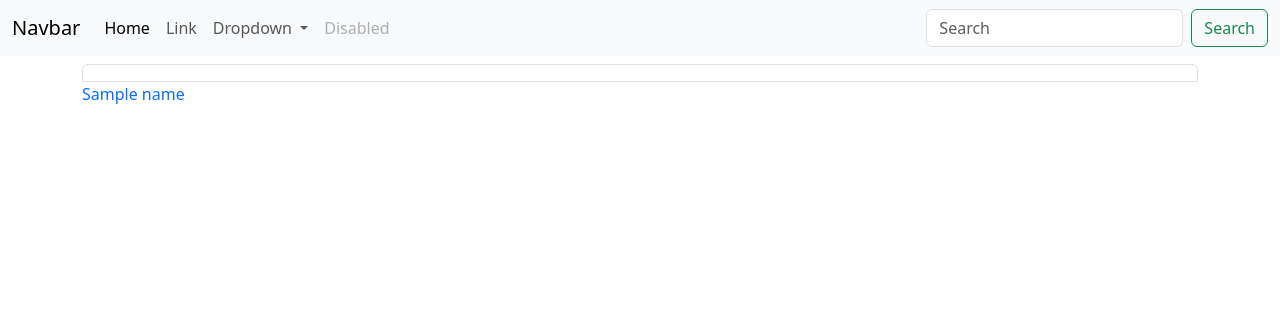
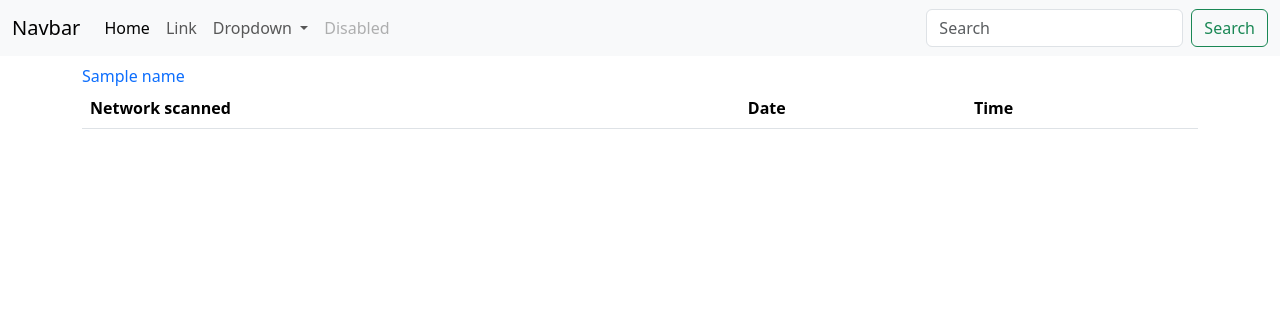
Before and after one commit to ctrlx-project/ctrl-x, a Python web app: template app/templates/report_list.html in a window 1280 px wide. Shown: the top 316 px of the page. Run offline with Jinja, Linux system fonts and the light colour scheme; the template is opened without the code that fills it: most values are stand-ins (such as "Sample title", 1, 10 or a date in 2020); lists and menus that the app fills with data are empty.

Commit message:
add table to report_list.html

```diff
--- a/app/templates/report_list.html
+++ b/app/templates/report_list.html
@@ -6,14 +6,23 @@ Report
 
 {% block body %}
 <div class="container">
-    <ul class="list-group">
+    <table class="table">
+        <thead>
+            <tr>
+              <th scope="col">Network scanned</th>
+              <th scope="col">Date</th>
+              <th scope="col">Time</th>
+            </tr>
+          </thead>
+          <tbody>
             {% for name in report_names%}
-    <li class="list-group-item"></li>
+            <li class="list-group-item">
             <a class="link-offset-2 link-offset-3-hover link-underline link-underline-opacity-0 link-underline-opacity-75-hover" href="/reports/{{name[0]}}">
                 {{name[1]}}
             </a>
             </li>
             {% endfor %}
+          </tbody>
     </ul>
 </div>
 {% endblock %}
```
Lines whose indentation alone changed are shown as unchanged.
